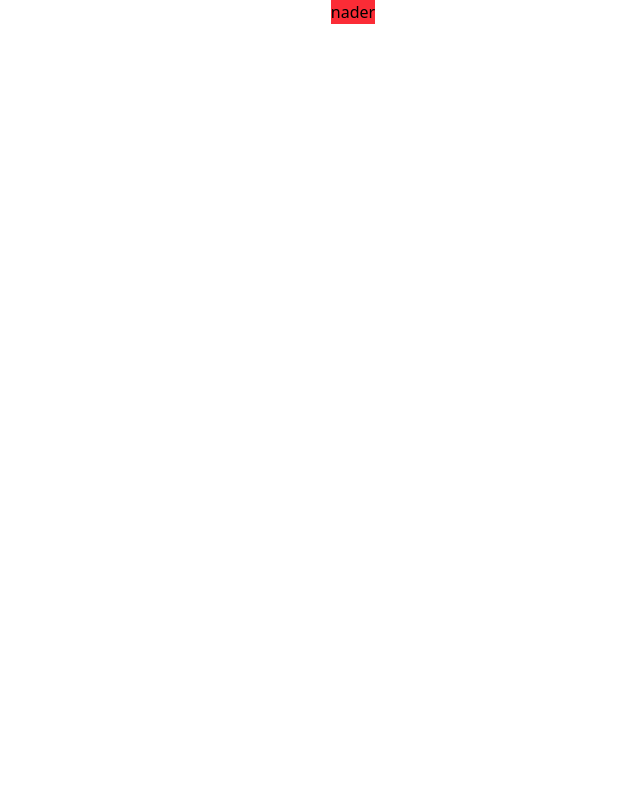
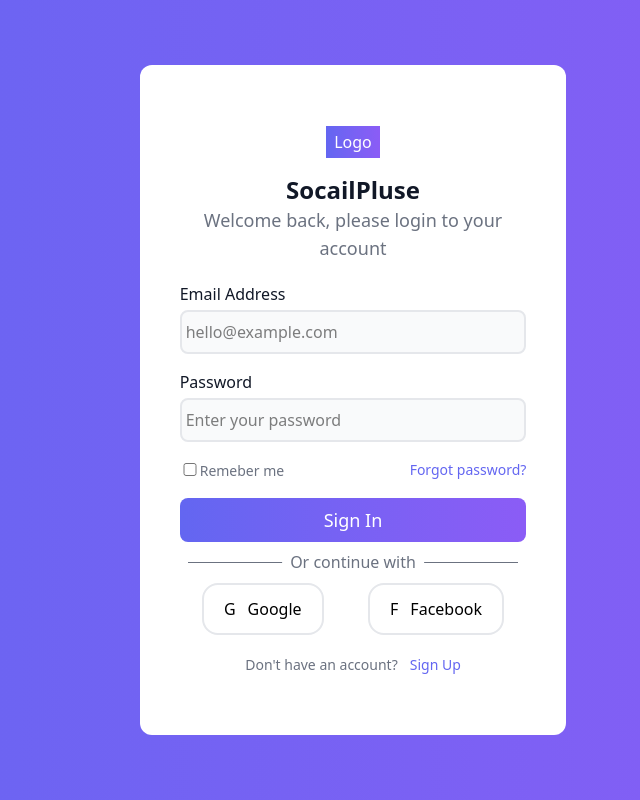
Before and after one commit to MohammedNaderAlGhussin/reactSocialMedia, a React (Vite) app: page / in a window 1280 px wide. Shown: the whole page, without its empty margins (287-927 px from the left). Built offline with nearby package versions, Linux system fonts and the light colour scheme.

Commit message:
including Login page in App

```diff
--- a/src/App.tsx
+++ b/src/App.tsx
@@ -1,7 +1,9 @@
+import Login from "./components/Login";
+
 function App() {
   return (
     <>
-      <div className="bg-red-500 w-fit mx-auto">nader</div>
+      <Login />
     </>
   );
 }
```
